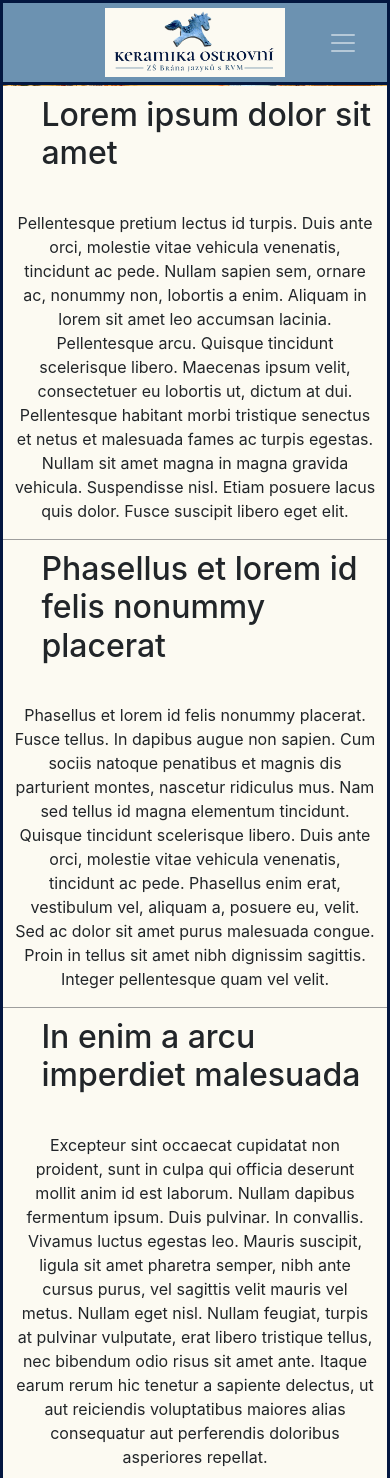
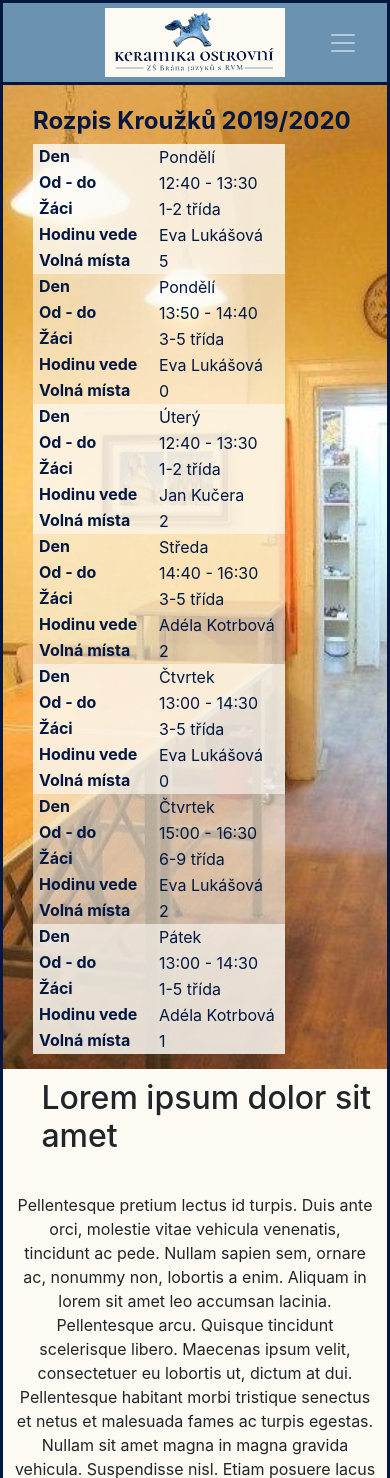
Before and after one commit to lukaster/keramika_brana_jazyku_mark_2, a PHP site: page /templates/children.html in a window 390 px wide. Shown: the top 1478 px of the page. Run offline with PHP 8.4, Linux system fonts and the light colour scheme; style sheets or scripts are compiled from the project's sources; grey boxes are pictures that could not be loaded.

Commit message:
children timetable added

```diff
--- a/styling/generated_css/children_styling.css
+++ b/styling/generated_css/children_styling.css
@@ -1,3 +1,110 @@
+@charset "UTF-8";
+#time_table {
+  margin-top: 18vh;
+  color: #031740;
+}
+@media (max-width: 589px) {
+  #time_table {
+    margin-top: 2vh;
+    /* Hide table headers (but not display: none;, for accessibility) */
+    /*
+    Label the data
+    */
+  }
+  #time_table .fill-screen {
+    height: 1850px;
+  }
+  #time_table h3 {
+    padding-top: 5px;
+    font-size: 24px;
+    font-weight: bold;
+  }
+  #time_table table, #time_table th, #time_table td, #time_table tr {
+    display: block;
+  }
+  #time_table table {
+    padding-bottom: 15px;
+    background-color: rgba(252, 250, 242, 0);
+  }
+  #time_table thead tr {
+    position: absolute;
+    top: -9999px;
+    left: -9999px;
+  }
+  #time_table tr {
+    width: 252px;
+  }
+  #time_table tr:nth-of-type(odd) td {
+    background-color: rgba(252, 250, 242, 0.85);
+  }
+  #time_table tr:nth-of-type(even) td {
+    background-color: rgba(252, 250, 242, 0.6);
+  }
+  #time_table td {
+    /* Behave  like a "row" */
+    border: none;
+    position: relative;
+    padding-left: 50%;
+  }
+  #time_table td:before {
+    /* Now like a table header */
+    position: absolute;
+    /* Top/left values mimic padding */
+    top: 0px;
+    left: 6px;
+    font-weight: bold;
+    width: 45%;
+    padding-right: 10px;
+    white-space: nowrap;
+  }
+  #time_table td:nth-of-type(1):before {
+    content: "Den";
+  }
+  #time_table td:nth-of-type(2):before {
+    content: "Od - do";
+  }
+  #time_table td:nth-of-type(3):before {
+    content: "Žáci";
+  }
+  #time_table td:nth-of-type(4):before {
+    content: "Hodinu vede";
+  }
+  #time_table td:nth-of-type(5):before {
+    content: "Volná místa";
+  }
+}
+@media (min-width: 590px) {
+  #time_table {
+    background-color: rgba(252, 250, 242, 0.5);
+    padding-top: 2vh;
+    padding-bottom: 2vh;
+  }
+  #time_table table {
+    text-align: center;
+  }
+  #time_table table th {
+    padding-bottom: 10px;
+    font-size: 20px;
+  }
+  #time_table table td {
+    font-size: 16px;
+    font-weight: bold;
+    padding-bottom: 3px;
+    padding-top: 3px;
+  }
+  #time_table table tr:nth-of-type(odd) td {
+    background-color: rgba(252, 250, 242, 0.8);
+  }
+  #time_table table tr:nth-of-type(even) td {
+    background-color: rgba(252, 250, 242, 0.5);
+  }
+}
+@media (min-width: 992px) {
+  #time_table {
+    margin-left: 3vw;
+  }
+}
+
 .fill-screen {
   background-size: cover;
   background-position: center;
--- a/styling/scss_styling/children_styling.scss
+++ b/styling/scss_styling/children_styling.scss
@@ -1,3 +1,133 @@
+$cdarkblue: #031740;
+$clightblue: #537fa6;
+$clightyellow: #fcfaf2; // #d9d9d9;
+$clightbeige: #d8d9b8;
+$cdarkbeige: #bfbd9f;
+
+#time_table {
+  margin-top: 18vh;
+
+  color: $cdarkblue;
+
+  @media(max-width: 589px) {
+
+    .fill-screen {
+      height: 1850px;
+
+    }
+    margin-top: 2vh;
+    h3 {
+      padding-top: 5px;
+      font-size: 24px;
+      font-weight: bold;
+    }
+    table, th, td, tr {
+      display: block;
+    }
+    table {
+      padding-bottom: 15px;
+      background-color: rgba(252, 250, 242, 0.0);
+    }
+    /* Hide table headers (but not display: none;, for accessibility) */
+    thead tr {
+      position: absolute;
+      top: -9999px;
+      left: -9999px;
+    }
+
+    tr {
+      width: 252px;
+    }
+    tr:nth-of-type(odd) {
+      td {
+        background-color: rgba(252, 250, 242, 0.85);
+      }
+    }
+
+    tr:nth-of-type(even) {
+      td {
+        background-color: rgba(252, 250, 242, 0.6);
+      }
+    }
+    td {
+      /* Behave  like a "row" */
+      border: none;
+      //border-bottom: 1px solid #eee;
+      position: relative;
+      padding-left: 50%;
+    }
+    td:before {
+      /* Now like a table header */
+      position: absolute;
+      /* Top/left values mimic padding */
+      top: 0px;
+      left: 6px;
+      font-weight: bold;
+
+      width: 45%;
+      padding-right: 10px;
+      white-space: nowrap;
+    }
+    /*
+	Label the data
+	*/
+    td:nth-of-type(1):before {
+      content: "Den";
+    }
+    td:nth-of-type(2):before {
+      content: "Od - do";
+    }
+    td:nth-of-type(3):before {
+      content: "Žáci";
+    }
+    td:nth-of-type(4):before {
+      content: "Hodinu vede";
+    }
+    td:nth-of-type(5):before {
+      content: "Volná místa";
+    }
+
+
+  }
+
+  @media(min-width: 590px) {
+    background-color: rgba(252, 250, 242, 0.5);
+    table {
+      text-align: center;
+
+      th {
+        padding-bottom: 10px;
+        font-size: 20px;
+      }
+
+      td {
+        font-size: 16px;
+        font-weight: bold;
+        padding-bottom: 3px;
+        padding-top: 3px;
+      }
+
+      tr:nth-of-type(odd) {
+        td {
+          background-color: rgba(252, 250, 242, 0.8);
+        }
+      }
+
+      tr:nth-of-type(even) {
+        td {
+          background-color: rgba(252, 250, 242, 0.5);
+        }
+      }
+    }
+    padding-top: 2vh;
+    padding-bottom: 2vh;
+  }
+  @media(min-width: 992px) {
+    margin-left: 3vw;
+  }
+}
+
+
 .fill-screen {
   background-size: cover;
   background-position: center;
@@ -8,11 +138,11 @@
 }
 
 .fixed-attachment {
-// border: 5px solid #000;
-//  width: 50px;
-//  height: 50px;
+  // border: 5px solid #000;
+  //  width: 50px;
+  //  height: 50px;
   background-attachment: fixed;
- // padding-top:79px!important;
+  // padding-top:79px!important;
 }
 
 section {
--- a/templates/children.html
+++ b/templates/children.html
@@ -32,8 +32,8 @@
 <script>
     document.addEventListener('DOMContentLoaded', () => {
         set_bg_color();
-        add_navbar('../templates/navbar_other_path.html',"children_menu");
-          add_footer('footer.html','../images/logoinstagramkonik/logokonikoktagoncroppedleft4.png');
+        add_navbar('../templates/navbar_other_path.html', "children_menu");
+        add_footer('footer.html', '../images/logoinstagramkonik/logokonikoktagoncroppedleft4.png');
 
     });
     var navbarsize = 'large';
@@ -43,7 +43,11 @@
     }
     $(function () {
         $(window).on("load resize", function () {
+            if (window.innerWidth > 589) {
                 $(".fill-screen").css("height", window.innerHeight);
+            }else{
+                 $(".fill-screen").css("height","1150px");
+            }
         });
     });
 </script>
@@ -56,14 +60,83 @@
 <div class="container-fluid">
     <div class="row">
         <div class="fill-screen col-12" style="background-image: url(../images/foto/apo5cropped.jpg)">
+            <div id="time_table" class="col-lg-8">
+                <table style="width:100%">
+                    <tr><h3> Rozpis Kroužků 2019/2020</h3></tr>
+                    <thead>
+                    <tr>
+                        <th>Den</th>
+                        <th>Od - do</th>
+                        <th>Žáci</th>
+                        <th>Hodinu vede</th>
+                        <th>Volná místa</th>
+                    </tr>
+                    </thead>
+                    <tbody>
+                    <tr>
+                        <td>Pondělí</td>
+                        <td>12:40 - 13:30</td>
+                        <td>1-2 třída</td>
+                        <td>Eva Lukášová</td>
+                        <td>5</td>
+                    </tr>
+                    <tr>
+                        <td>Pondělí</td>
+                        <td>13:50 - 14:40</td>
+                        <td>3-5 třída</td>
+                        <td>Eva Lukášová</td>
+                        <td>0</td>
+                    </tr>
+                    <tr>
+                        <td>Úterý</td>
+                        <td>12:40 - 13:30</td>
+                        <td>1-2 třída</td>
+                        <td>Jan Kučera</td>
+                        <td>2</td>
+                    </tr>
+                    <tr>
+                        <td>Středa</td>
+                        <td>14:40 - 16:30</td>
+                        <td>3-5 třída</td>
+                        <td>Adéla Kotrbová</td>
+                        <td>2</td>
+                    </tr>
+                    <tr>
+                        <td>Čtvrtek</td>
+                        <td>13:00 - 14:30</td>
+                        <td>3-5 třída</td>
+                        <td>Eva Lukášová</td>
+                        <td>0</td>
+                    </tr>
+                    <tr>
+                        <td>Čtvrtek</td>
+                        <td>15:00 - 16:30</td>
+                        <td>6-9 třída</td>
+                        <td>Eva Lukášová</td>
+                        <td>2</td>
+                    </tr>
+                    <tr>
+                        <td>Pátek</td>
+                        <td>13:00 - 14:30</td>
+                        <td>1-5 třída</td>
+                        <td>Adéla Kotrbová</td>
+                        <td>1</td>
+                    </tr>
+                    </tbody>
+                </table>
 
-
+            </div>
         </div>
     </div>
     <div class="row content-filler">
         <section>
             <h2>Lorem ipsum dolor sit amet</h2>
-        <p>Pellentesque pretium lectus id turpis. Duis ante orci, molestie vitae vehicula venenatis, tincidunt ac pede. Nullam sapien sem, ornare ac, nonummy non, lobortis a enim. Aliquam in lorem sit amet leo accumsan lacinia. Pellentesque arcu. Quisque tincidunt scelerisque libero. Maecenas ipsum velit, consectetuer eu lobortis ut, dictum at dui. Pellentesque habitant morbi tristique senectus et netus et malesuada fames ac turpis egestas. Nullam sit amet magna in magna gravida vehicula. Suspendisse nisl. Etiam posuere lacus quis dolor. Fusce suscipit libero eget elit.</p>
+            <p>Pellentesque pretium lectus id turpis. Duis ante orci, molestie vitae vehicula venenatis, tincidunt ac
+                pede. Nullam sapien sem, ornare ac, nonummy non, lobortis a enim. Aliquam in lorem sit amet leo accumsan
+                lacinia. Pellentesque arcu. Quisque tincidunt scelerisque libero. Maecenas ipsum velit, consectetuer eu
+                lobortis ut, dictum at dui. Pellentesque habitant morbi tristique senectus et netus et malesuada fames
+                ac turpis egestas. Nullam sit amet magna in magna gravida vehicula. Suspendisse nisl. Etiam posuere
+                lacus quis dolor. Fusce suscipit libero eget elit.</p>
         </section>
     </div>
     <div class="row">
@@ -74,7 +147,12 @@
     <div class="row content-filler">
         <section>
             <h2>Phasellus et lorem id felis nonummy placerat</h2>
-        <p>Phasellus et lorem id felis nonummy placerat. Fusce tellus. In dapibus augue non sapien. Cum sociis natoque penatibus et magnis dis parturient montes, nascetur ridiculus mus. Nam sed tellus id magna elementum tincidunt. Quisque tincidunt scelerisque libero. Duis ante orci, molestie vitae vehicula venenatis, tincidunt ac pede. Phasellus enim erat, vestibulum vel, aliquam a, posuere eu, velit. Sed ac dolor sit amet purus malesuada congue. Proin in tellus sit amet nibh dignissim sagittis. Integer pellentesque quam vel velit.</p>
+            <p>Phasellus et lorem id felis nonummy placerat. Fusce tellus. In dapibus augue non sapien. Cum sociis
+                natoque penatibus et magnis dis parturient montes, nascetur ridiculus mus. Nam sed tellus id magna
+                elementum tincidunt. Quisque tincidunt scelerisque libero. Duis ante orci, molestie vitae vehicula
+                venenatis, tincidunt ac pede. Phasellus enim erat, vestibulum vel, aliquam a, posuere eu, velit. Sed ac
+                dolor sit amet purus malesuada congue. Proin in tellus sit amet nibh dignissim sagittis. Integer
+                pellentesque quam vel velit.</p>
         </section>
     </div>
     <div class="row">
@@ -84,7 +162,12 @@
     <div class="row content-filler">
         <section>
             <h2>In enim a arcu imperdiet malesuada</h2>
-        <p>Excepteur sint occaecat cupidatat non proident, sunt in culpa qui officia deserunt mollit anim id est laborum. Nullam dapibus fermentum ipsum. Duis pulvinar. In convallis. Vivamus luctus egestas leo. Mauris suscipit, ligula sit amet pharetra semper, nibh ante cursus purus, vel sagittis velit mauris vel metus. Nullam eget nisl. Nullam feugiat, turpis at pulvinar vulputate, erat libero tristique tellus, nec bibendum odio risus sit amet ante. Itaque earum rerum hic tenetur a sapiente delectus, ut aut reiciendis voluptatibus maiores alias consequatur aut perferendis doloribus asperiores repellat.</p>
+            <p>Excepteur sint occaecat cupidatat non proident, sunt in culpa qui officia deserunt mollit anim id est
+                laborum. Nullam dapibus fermentum ipsum. Duis pulvinar. In convallis. Vivamus luctus egestas leo. Mauris
+                suscipit, ligula sit amet pharetra semper, nibh ante cursus purus, vel sagittis velit mauris vel metus.
+                Nullam eget nisl. Nullam feugiat, turpis at pulvinar vulputate, erat libero tristique tellus, nec
+                bibendum odio risus sit amet ante. Itaque earum rerum hic tenetur a sapiente delectus, ut aut reiciendis
+                voluptatibus maiores alias consequatur aut perferendis doloribus asperiores repellat.</p>
         </section>
     </div>
     <div class="row">
@@ -95,7 +178,11 @@
     <div class="row content-filler">
         <section>
             <h2>Integer pellentesque quam vel velit</h2>
-        <p>In enim a arcu imperdiet malesuada. Quis autem vel eum iure reprehenderit qui in ea voluptate velit esse quam nihil molestiae consequatur, vel illum qui dolorem eum fugiat quo voluptas nulla pariatur? Nunc dapibus tortor vel mi dapibus sollicitudin. Duis condimentum augue id magna semper rutrum. Etiam neque. Donec iaculis gravida nulla. Duis aute irure dolor in reprehenderit in voluptate velit esse cillum dolore eu fugiat nulla pariatur. Nullam sit amet magna in magna gravida vehicula.</p>
+            <p>In enim a arcu imperdiet malesuada. Quis autem vel eum iure reprehenderit qui in ea voluptate velit esse
+                quam nihil molestiae consequatur, vel illum qui dolorem eum fugiat quo voluptas nulla pariatur? Nunc
+                dapibus tortor vel mi dapibus sollicitudin. Duis condimentum augue id magna semper rutrum. Etiam neque.
+                Donec iaculis gravida nulla. Duis aute irure dolor in reprehenderit in voluptate velit esse cillum
+                dolore eu fugiat nulla pariatur. Nullam sit amet magna in magna gravida vehicula.</p>
         </section>
     </div>
 
```
Also changed, not shown: 1 other file. Lines whose indentation alone changed are shown as unchanged.
